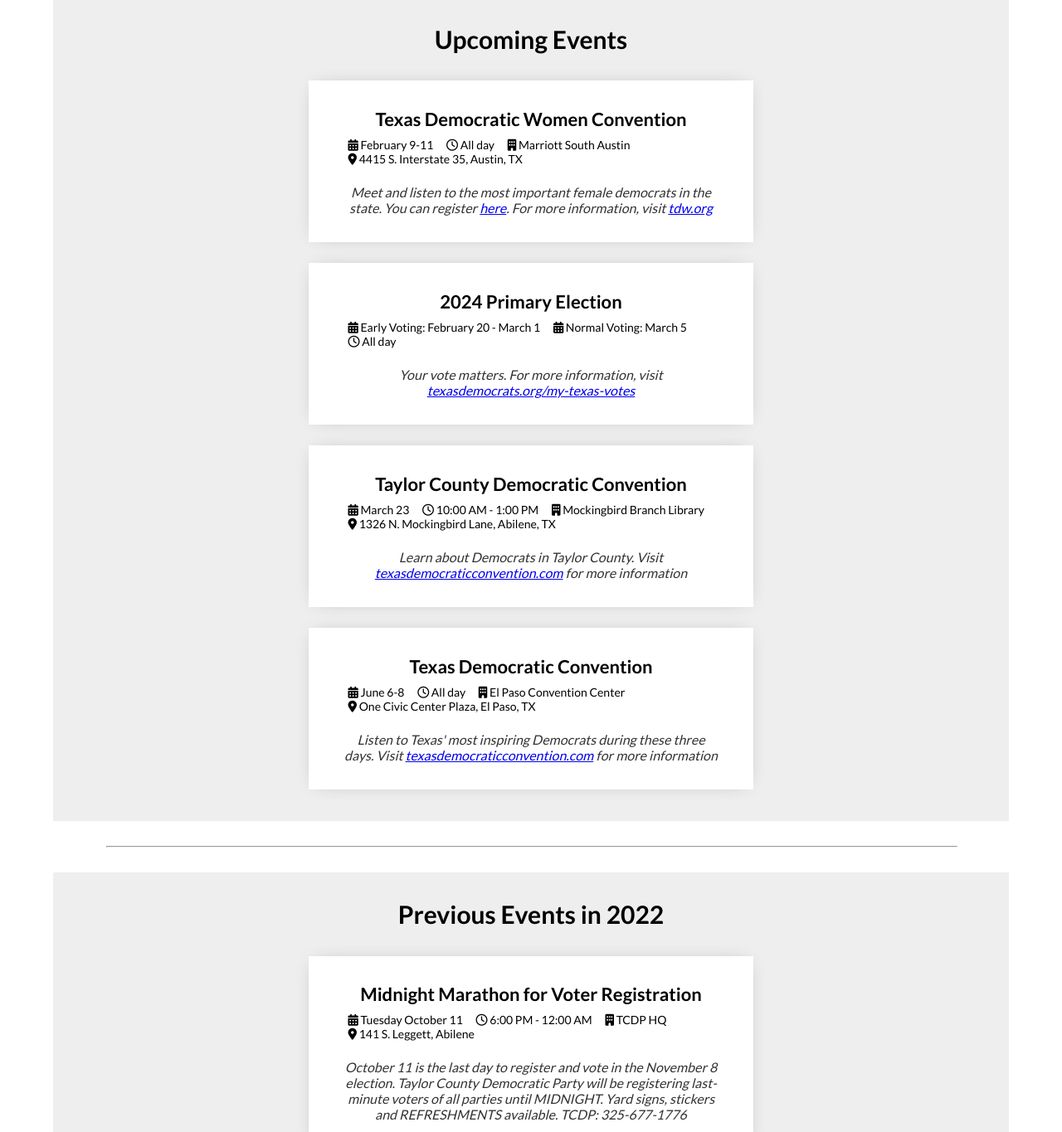
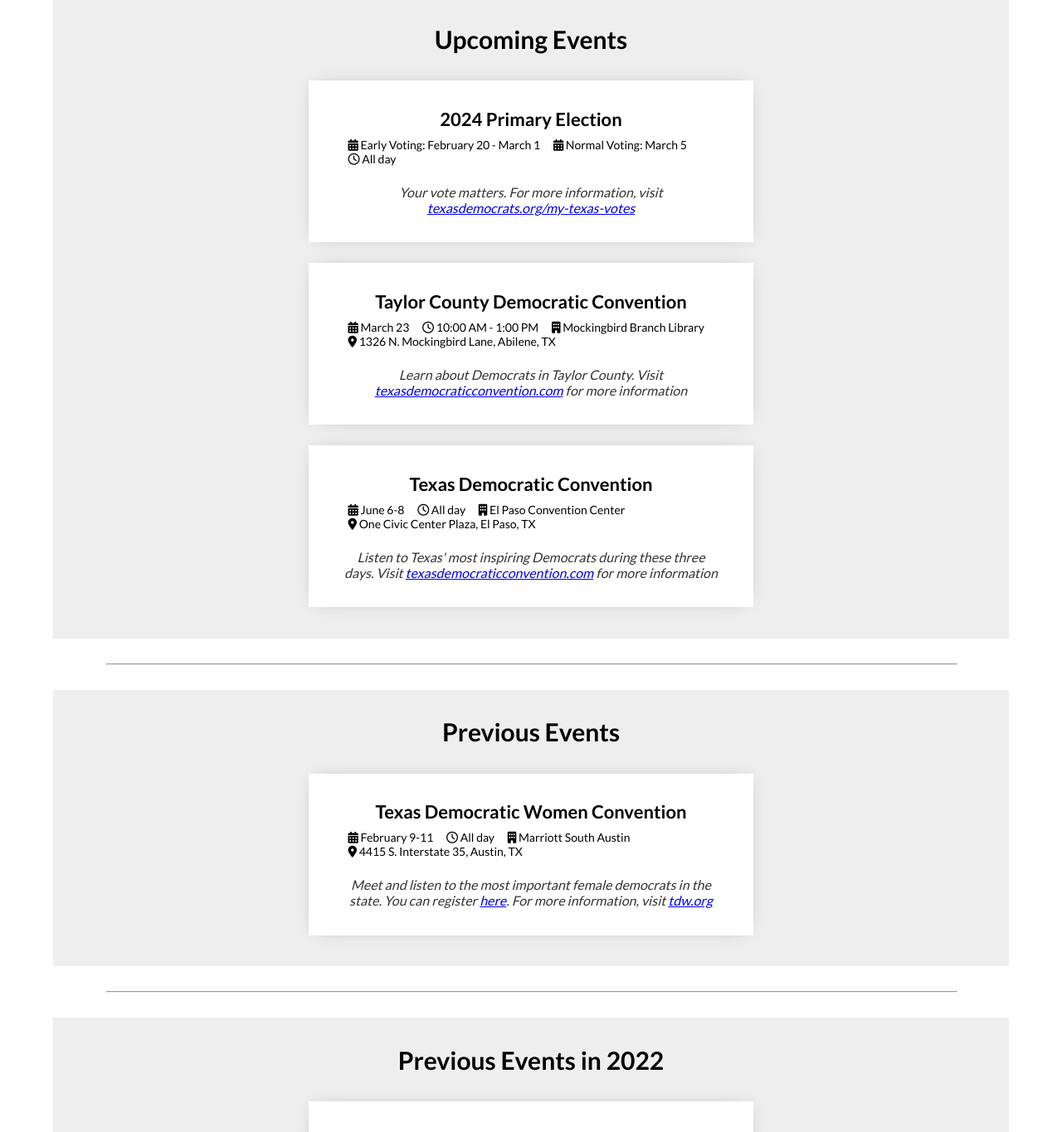
Before and after one commit to AddisonGoolsbee/lindagoolsbee.com, a plain HTML site: page index.html in a window 1280 px wide. Shown: the part 3570-4935 px from the top of the page at 83% size. Drawn offline with Linux system fonts and the light colour scheme.

Commit message:
Make new previous events section and update events

```diff
--- a/index.html
+++ b/index.html
@@ -227,16 +227,7 @@
 
 
                 <h2>Upcoming Events</h2>
-                <div class="event">
-                    <h3>Texas Democratic Women Convention</h3>
-                    <ul class="eventDetails">
-                        <li> <i class="fa fa-calendar"></i> February 9-11</li>
-                        <li> <i class="fa fa-clock-o"></i> All day</li>
-                        <li> <i class="fa fa-building"></i> Marriott South Austin</li>
-                        <li> <i class="fa fa-map-marker"></i> 4415 S. Interstate 35, Austin, TX</li>
-                    </ul>
-                    <p>Meet and listen to the most important female democrats in the state. You can register <a href="https://secure.actblue.com/donate/tdw2024reg" target="_blank">here</a>. For more information, visit <a href="https://tdw.org/convention/" target="_blank">tdw.org</a></p>
-                </div>
+
 
                 <div class="event">
                     <h3>2024 Primary Election</h3>
@@ -270,6 +261,27 @@
                     <p>Listen to Texas' most inspiring Democrats during these three days. Visit <a href="https://texasdemocraticconvention.com" target="_blank">texasdemocraticconvention.com</a> for more information</p>
                 </div>
 
+            </div>
+
+            <hr id="#eventsHR">
+
+            <div class="eventsContainer" id="previousEvents">
+                <h2>Previous Events</h2>
+                <div id="previousEventsContainer">
+
+                    <!-- PREVIOUS EVENTS -->
+
+                    <div class="event">
+                        <h3>Texas Democratic Women Convention</h3>
+                        <ul class="eventDetails">
+                            <li> <i class="fa fa-calendar"></i> February 9-11</li>
+                            <li> <i class="fa fa-clock-o"></i> All day</li>
+                            <li> <i class="fa fa-building"></i> Marriott South Austin</li>
+                            <li> <i class="fa fa-map-marker"></i> 4415 S. Interstate 35, Austin, TX</li>
+                        </ul>
+                        <p>Meet and listen to the most important female democrats in the state. You can register <a href="https://secure.actblue.com/donate/tdw2024reg" target="_blank">here</a>. For more information, visit <a href="https://tdw.org/convention/" target="_blank">tdw.org</a></p>
+                    </div>
+                </div>
             </div>
 
             <hr id="#eventsHR">
```
